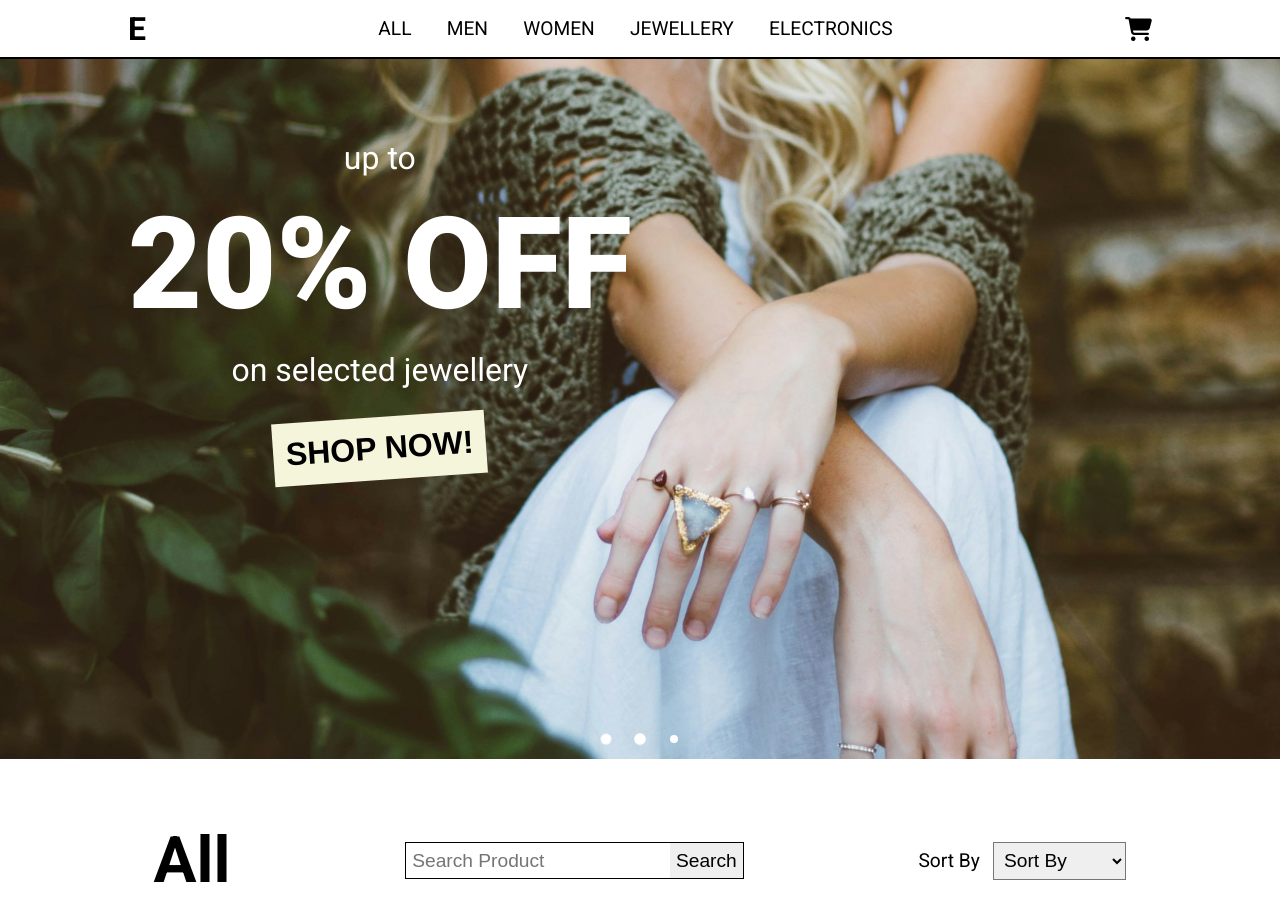
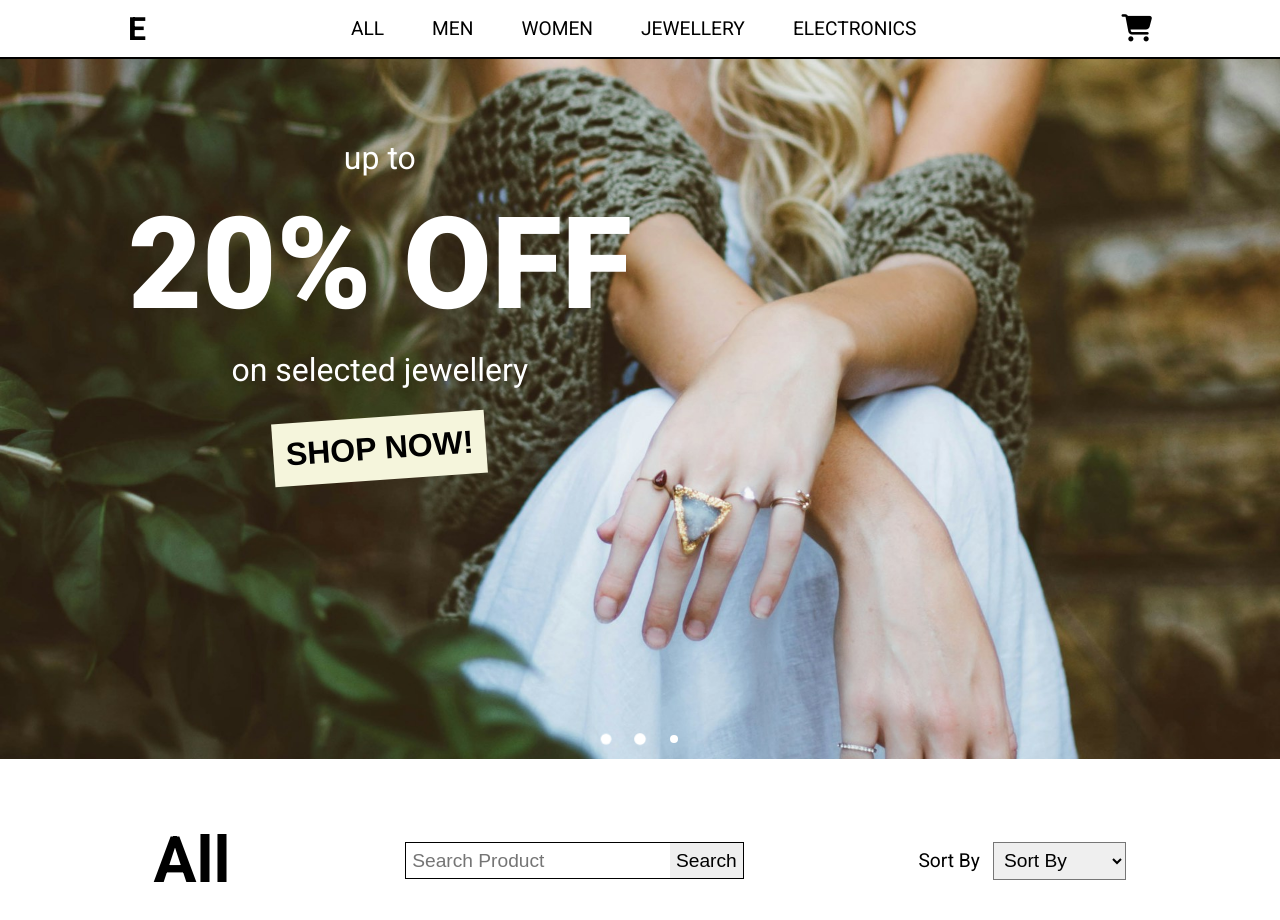
Before and after one commit to ed-santiago/edzon, a plain HTML site: page index.html in a window 1280 px wide. Drawn offline with Linux system fonts and the light colour scheme; no server answers.

Commit message:
add more gap to nav bar elements

```diff
--- a/css/header.css
+++ b/css/header.css
@@ -10,7 +10,7 @@ header {
 #menu_bar ul {
   display: flex;
   list-style-type: none;
-  gap: 2vw;
+  gap: 3vw;
 }
 
 #menu_bar ul li a {
@@ -37,8 +37,7 @@ header {
 }
 
 #header_icons .fa-solid {
-  font-size: 1.5rem;
-  transition: 0.2s;
+  font-size: 1.7rem;
 }
 
 #header_icons .fa-solid:hover {
```
